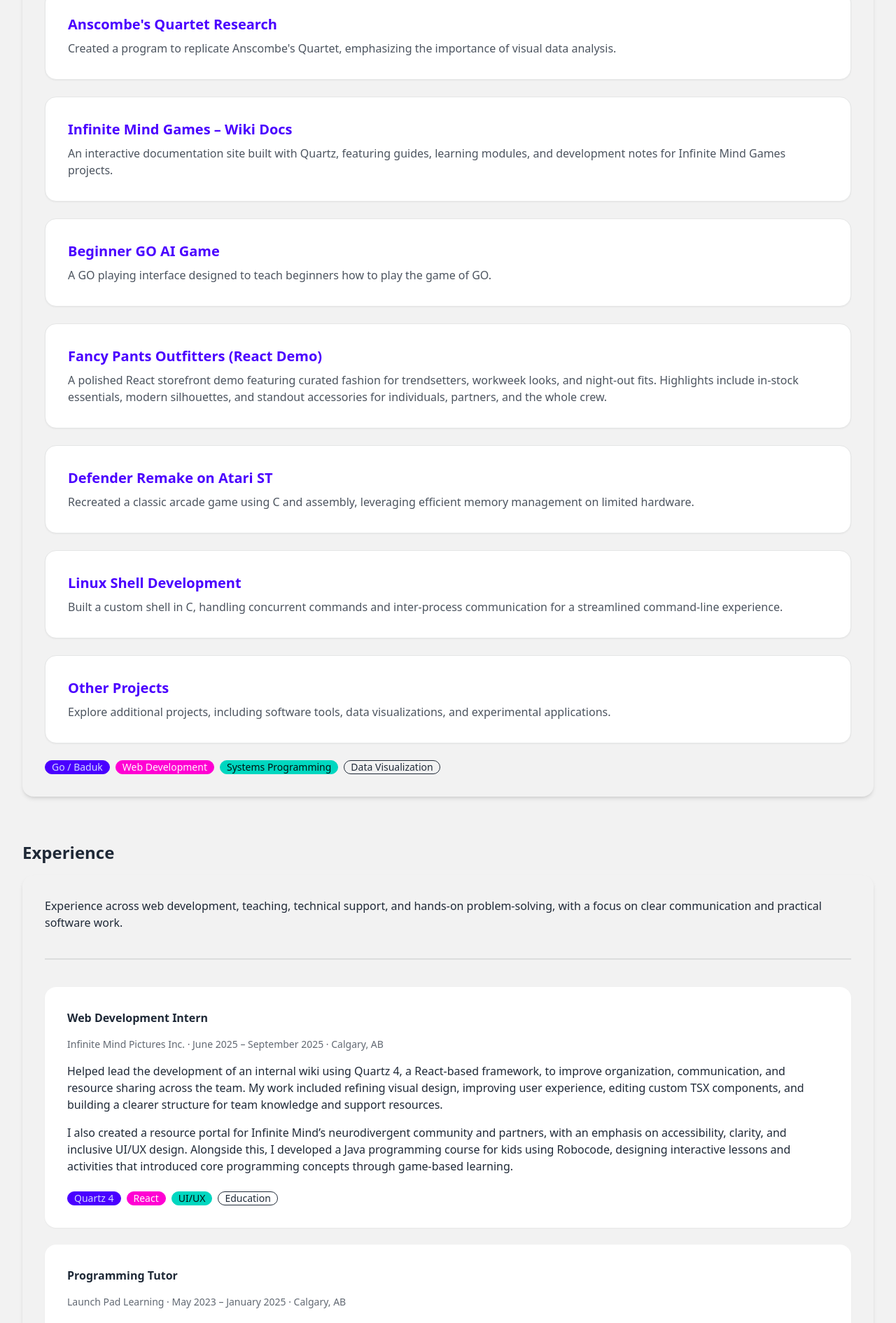
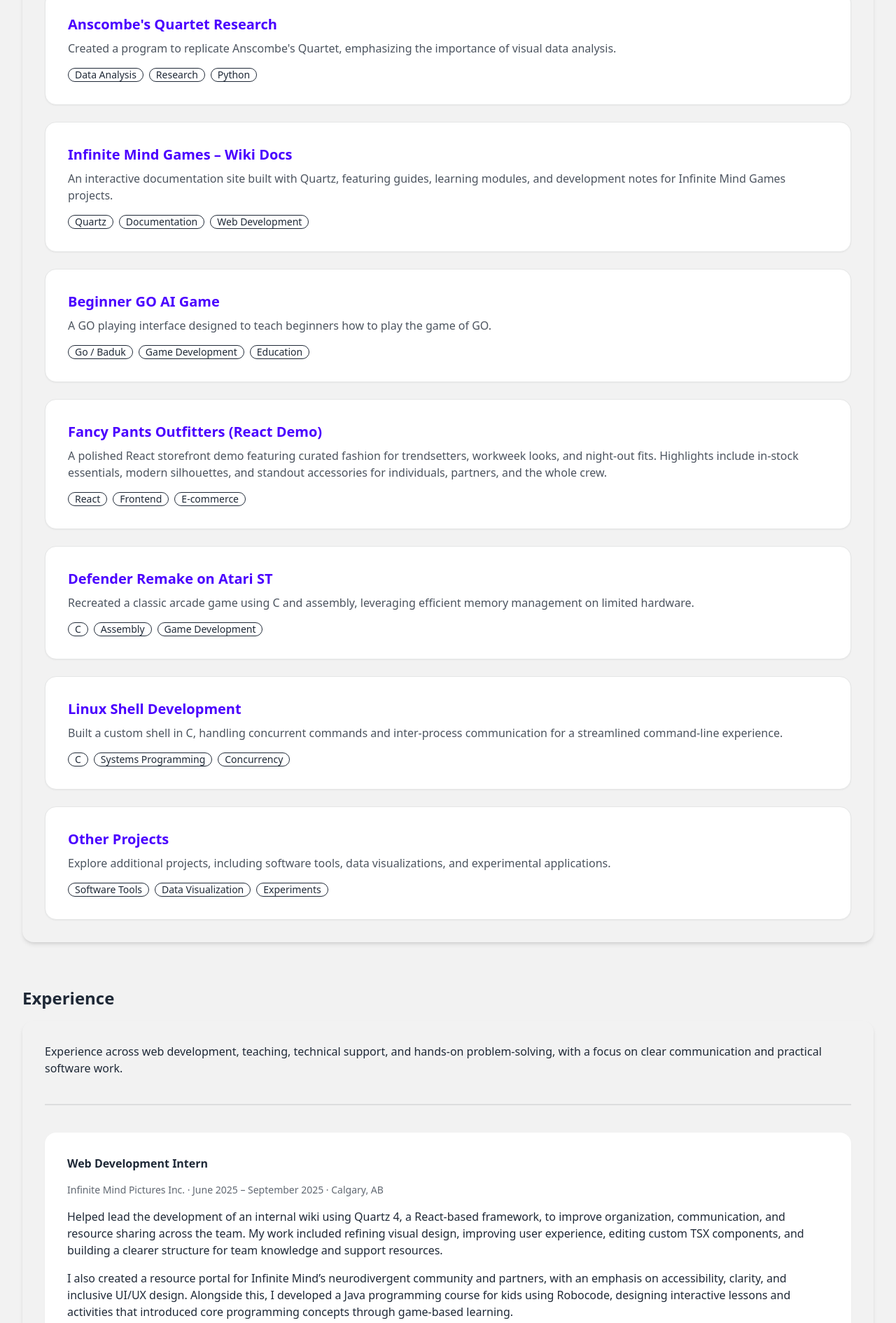
Before and after one commit to axyl-casc/axyl-casc.github.io, a React (Vite) app: page / in a window 1280 px wide. Shown: the part 1464-3354 px from the top of the page at 70% size. Built offline with nearby package versions, Linux system fonts and the light colour scheme.

Commit message:
Refactor homepage tags into section data files

```diff
--- a/src/components/CardGrid.tsx
+++ b/src/components/CardGrid.tsx
@@ -8,6 +8,15 @@ export function CardGrid({ items, grid = false }: { items: CardItem[]; grid?: bo
           <div className="card-body">
             <h3 className="card-title text-primary">{item.title}</h3>
             <p className="text-base-content/80">{item.description}</p>
+            {item.tags && item.tags.length > 0 && (
+              <div className="card-actions pt-2">
+                {item.tags.map((tag) => (
+                  <div key={tag} className="badge badge-outline">
+                    {tag}
+                  </div>
+                ))}
+              </div>
+            )}
           </div>
         </a>
       ))}
--- /dev/null
+++ b/src/experience.tsx
@@ -0,0 +1,34 @@
+export type ExperienceItem = {
+  title: string;
+  meta: string;
+  details: string[];
+  tags: string[];
+};
+
+export const experienceItems: ExperienceItem[] = [
+  {
+    title: 'Web Development Intern',
+    meta: 'Infinite Mind Pictures Inc. · June 2025 – September 2025 · Calgary, AB',
+    details: [
+      'Helped lead the development of an internal wiki using Quartz 4, a React-based framework, to improve organization, communication, and resource sharing across the team. My work included refining visual design, improving user experience, editing custom TSX components, and building a clearer structure for team knowledge and support resources.',
+      'I also created a resource portal for Infinite Mind’s neurodivergent community and partners, with an emphasis on accessibility, clarity, and inclusive UI/UX design. Alongside this, I developed a Java programming course for kids using Robocode, designing interactive lessons and activities that introduced core programming concepts through game-based learning.'
+    ],
+    tags: ['Quartz 4', 'React', 'UI/UX', 'Education']
+  },
+  {
+    title: 'Programming Tutor',
+    meta: 'Launch Pad Learning · May 2023 – January 2025 · Calgary, AB',
+    details: [
+      'Taught programming fundamentals to students ranging from children to adults, with a focus on Python, SQL, Java, and practical problem-solving. Designed hands-on activities, custom exercises, and coding lessons that helped students build confidence with core programming concepts and best practices.'
+    ],
+    tags: ['Python', 'SQL', 'Java', 'Mentoring']
+  },
+  {
+    title: 'Mover & IT Support',
+    meta: 'Darwin’s Moving & Deliveries · July 2018 – August 2020 · Calgary, AB',
+    details: [
+      'Provided technical setup and troubleshooting support for client devices, company computers, and hardware/software issues. This role strengthened my practical troubleshooting skills, communication, and ability to solve technical problems in real-world environments.'
+    ],
+    tags: ['IT Support', 'Troubleshooting', 'Hardware', 'Communication']
+  }
+];
--- /dev/null
+++ b/src/hobbies.tsx
@@ -0,0 +1,22 @@
+import type { CardItem } from './types';
+
+export const hobbies: CardItem[] = [
+  {
+    title: 'Baduk / GO',
+    href: 'https://online-go.com/user/view/1071783',
+    description: 'I enjoy studying and playing GO (Baduk), from tactical puzzles to longer, strategic games online.',
+    tags: ['Baduk / Go', 'Strategy', 'Pattern Recognition']
+  },
+  {
+    title: 'Rock Climbing',
+    href: 'https://www.instagram.com/axyl.sc/',
+    description: 'Bouldering and climbing help me stay active, solve movement problems, and keep improving technique.',
+    tags: ['Bouldering', 'Problem Solving', 'Fitness']
+  },
+  {
+    title: 'Bird Watching',
+    href: 'https://ebird.org/profile/Nzc4Nzg0NQ',
+    description: 'I like tracking sightings, identifying species, and exploring local habitats through birding.',
+    tags: ['Observation', 'Nature', 'Tracking']
+  }
+];
--- a/src/pages/HomePage.tsx
+++ b/src/pages/HomePage.tsx
@@ -1,28 +1,8 @@
 import { CardGrid } from '../components/CardGrid';
 import { Section } from '../components/Section';
-import { projects } from '../projects';
-import type { CardItem } from '../types';
-
-const featuredProjects: CardItem[] = [
-  ...projects
-    .filter((project) => project.section === 'featured')
-    .map((project) => ({
-      title: project.title,
-      href: `/projects/${project.slug}`,
-      description: project.description
-    })),
-  {
-    title: 'Other Projects',
-    href: '/other_projects',
-    description: 'Explore additional projects, including software tools, data visualizations, and experimental applications.'
-  }
-];
-
-const hobbies: CardItem[] = [
-  { title: 'Baduk / GO', href: 'https://online-go.com/user/view/1071783', description: 'I enjoy studying and playing GO (Baduk), from tactical puzzles to longer, strategic games online.' },
-  { title: 'Rock Climbing', href: 'https://www.instagram.com/axyl.sc/', description: 'Bouldering and climbing help me stay active, solve movement problems, and keep improving technique.' },
-  { title: 'Bird Watching', href: 'https://ebird.org/profile/Nzc4Nzg0NQ', description: 'I like tracking sightings, identifying species, and exploring local habitats through birding.' }
-];
+import { experienceItems } from '../experience';
+import { hobbies } from '../hobbies';
+import { featuredProjects } from '../projectsCards';
 
 export function HomePage() {
   return (
@@ -136,13 +116,6 @@ export function HomePage() {
       <div className="divider my-1"></div>
 
       <CardGrid items={featuredProjects} />
-
-      <div className="card-actions">
-        <div className="badge badge-primary">Go / Baduk</div>
-        <div className="badge badge-secondary">Web Development</div>
-        <div className="badge badge-accent">Systems Programming</div>
-        <div className="badge badge-outline">Data Visualization</div>
-      </div>
     </div>
   </div>
 </Section>
@@ -158,97 +131,33 @@ export function HomePage() {
       <div className="divider my-1"></div>
 
       <div className="space-y-6">
-        <div className="card bg-base-100 shadow-sm">
-          <div className="card-body space-y-2">
-            <h3 className="card-title text-base">
-              Web Development Intern
-            </h3>
-
-            <p className="text-sm opacity-70">
-              Infinite Mind Pictures Inc. · June 2025 – September 2025 ·
-              Calgary, AB
-            </p>
-
-            <p>
-              Helped lead the development of an internal wiki using Quartz 4, a
-              React-based framework, to improve organization, communication, and
-              resource sharing across the team. My work included refining visual
-              design, improving user experience, editing custom TSX components,
-              and building a clearer structure for team knowledge and support
-              resources.
-            </p>
-
-            <p>
-              I also created a resource portal for Infinite Mind’s
-              neurodivergent community and partners, with an emphasis on
-              accessibility, clarity, and inclusive UI/UX design. Alongside this,
-              I developed a Java programming course for kids using Robocode,
-              designing interactive lessons and activities that introduced core
-              programming concepts through game-based learning.
-            </p>
-
-            <div className="card-actions pt-2">
-              <div className="badge badge-primary">Quartz 4</div>
-              <div className="badge badge-secondary">React</div>
-              <div className="badge badge-accent">UI/UX</div>
-              <div className="badge badge-outline">Education</div>
+        {experienceItems.map((item) => (
+          <div key={item.title} className="card bg-base-100 shadow-sm">
+            <div className="card-body space-y-2">
+              <h3 className="card-title text-base">{item.title}</h3>
+              <p className="text-sm opacity-70">{item.meta}</p>
+              {item.details.map((detail) => (
+                <p key={detail}>{detail}</p>
+              ))}
+              <div className="card-actions pt-2">
+                {item.tags.map((tag, index) => (
+                  <div
+                    key={tag}
+                    className={[
+                      'badge',
+                      index === 0 ? 'badge-primary' : '',
+                      index === 1 ? 'badge-secondary' : '',
+                      index === 2 ? 'badge-accent' : '',
+                      index > 2 ? 'badge-outline' : ''
+                    ].join(' ').trim()}
+                  >
+                    {tag}
+                  </div>
+                ))}
+              </div>
             </div>
           </div>
-        </div>
-
-        <div className="card bg-base-100 shadow-sm">
-          <div className="card-body space-y-2">
-            <h3 className="card-title text-base">
-              Programming Tutor
-            </h3>
-
-            <p className="text-sm opacity-70">
-              Launch Pad Learning · May 2023 – January 2025 · Calgary, AB
-            </p>
-
-            <p>
-              Taught programming fundamentals to students ranging from children
-              to adults, with a focus on Python, SQL, Java, and practical
-              problem-solving. Designed hands-on activities, custom exercises,
-              and coding lessons that helped students build confidence with core
-              programming concepts and best practices.
-            </p>
-
-            <div className="card-actions pt-2">
-              <div className="badge badge-primary">Python</div>
-              <div className="badge badge-secondary">SQL</div>
-              <div className="badge badge-accent">Java</div>
-              <div className="badge badge-outline">Mentoring</div>
-            </div>
-          </div>
-        </div>
-
-        <div className="card bg-base-100 shadow-sm">
-          <div className="card-body space-y-2">
-            <h3 className="card-title text-base">
-              Mover &amp; IT Support
-            </h3>
-
-            <p className="text-sm opacity-70">
-              Darwin’s Moving &amp; Deliveries · July 2018 – August 2020 ·
-              Calgary, AB
-            </p>
-
-            <p>
-              Provided technical setup and troubleshooting support for client
-              devices, company computers, and hardware/software issues. This role
-              strengthened my practical troubleshooting skills, communication,
-              and ability to solve technical problems in real-world environments.
-            </p>
-
-            <div className="card-actions pt-2">
-              <div className="badge badge-primary">IT Support</div>
-              <div className="badge badge-secondary">Troubleshooting</div>
-              <div className="badge badge-accent">Hardware</div>
-              <div className="badge badge-outline">Communication</div>
-            </div>
-          </div>
-        </div>
+        ))}
       </div>
     </div>
   </div>
@@ -267,13 +176,6 @@ export function HomePage() {
       <div className="divider my-1"></div>
 
       <CardGrid items={hobbies} />
-
-      <div className="card-actions">
-        <div className="badge badge-primary">Baduk / Go</div>
-        <div className="badge badge-secondary">Rock Climbing</div>
-        <div className="badge badge-accent">Bird Watching</div>
-        <div className="badge badge-outline">Strategy</div>
-      </div>
     </div>
   </div>
 </Section>
--- a/src/projects.ts
+++ b/src/projects.ts
@@ -6,83 +6,95 @@ export const projects: Project[] = [
     title: "Anscombe's Quartet Research",
     description: "Created a program to replicate Anscombe's Quartet, emphasizing the importance of visual data analysis.",
     projectUrl: 'https://github.com/axyl-casc/Anscombes_Research?tab=readme-ov-file#anscombes-quartet-research-project',
-    section: 'featured'
+    section: 'featured',
+    tags: ['Data Analysis', 'Research', 'Python']
   },
   {
     slug: 'infinite-mind-games-wiki-docs',
     title: 'Infinite Mind Games – Wiki Docs',
     description: 'An interactive documentation site built with Quartz, featuring guides, learning modules, and development notes for Infinite Mind Games projects.',
     projectUrl: 'https://infinite-mind-pictures-inc.github.io/Infinite-Mind-Wiki/',
-    section: 'featured'
+    section: 'featured',
+    tags: ['Quartz', 'Documentation', 'Web Development']
   },
   {
     slug: 'beginner-go-ai-game',
     title: 'Beginner GO AI Game',
     description: 'A GO playing interface designed to teach beginners how to play the game of GO.',
     projectUrl: 'https://zxnashx.itch.io/beginner-go-game',
-    section: 'featured'
+    section: 'featured',
+    tags: ['Go / Baduk', 'Game Development', 'Education']
   },
   {
     slug: 'fancy-pants-outfitters-react-demo',
     title: 'Fancy Pants Outfitters (React Demo)',
     description: 'A polished React storefront demo featuring curated fashion for trendsetters, workweek looks, and night-out fits. Highlights include in-stock essentials, modern silhouettes, and standout accessories for individuals, partners, and the whole crew.',
     projectUrl: 'https://acare3.github.io/4513_2_website/',
-    section: 'featured'
+    section: 'featured',
+    tags: ['React', 'Frontend', 'E-commerce']
   },
   {
     slug: 'defender-remake-atari-st',
     title: 'Defender Remake on Atari ST',
     description: 'Recreated a classic arcade game using C and assembly, leveraging efficient memory management on limited hardware.',
     projectUrl: 'https://github.com/axyl-casc/DefenderRemake/tree/main?tab=readme-ov-file#atari-st-game---defender',
-    section: 'featured'
+    section: 'featured',
+    tags: ['C', 'Assembly', 'Game Development']
   },
   {
     slug: 'linux-shell-development',
     title: 'Linux Shell Development',
     description: 'Built a custom shell in C, handling concurrent commands and inter-process communication for a streamlined command-line experience.',
     projectUrl: 'https://github.com/axyl-casc/linux-shell?tab=readme-ov-file#linux-shell',
-    section: 'featured'
+    section: 'featured',
+    tags: ['C', 'Systems Programming', 'Concurrency']
   },
   {
     slug: 'cpu-scheduler',
     title: 'CPU Scheduler',
     description: 'Run different CPU scheduling algorithms interactively and view the results afterwards.',
     projectUrl: 'https://axyl-casc.github.io/Scheduler-Designer/',
-    section: 'other'
+    section: 'other',
+    tags: ['Algorithms', 'Visualization', 'Education']
   },
   {
     slug: 'airplane-package-scheduler',
     title: 'Airplane Package Scheduler',
     description: 'Effectively calculates possible routes for airplanes to deliver packages with a version made in Javascript and Haskell.',
     projectUrl: 'https://github.com/axyl-casc/AirplaneGraphProject?tab=readme-ov-file#readme',
-    section: 'other'
+    section: 'other',
+    tags: ['JavaScript', 'Haskell', 'Graph Algorithms']
   },
   {
     slug: 'daily-training-game',
     title: 'Daily Training Game',
     description: 'A daily to-do list app I use for language learning and tracking whatever currently interests me.',
     projectUrl: 'https://axyl-casc.github.io/TrainingGame/',
-    section: 'other'
+    section: 'other',
+    tags: ['Productivity', 'Habit Tracking', 'Web App']
   },
   {
     slug: 'goguesser',
     title: 'GoGuesser',
     description: 'Guess the next best move in a Go game.',
     projectUrl: 'https://goguesser.onrender.com/',
-    section: 'other'
+    section: 'other',
+    tags: ['Go / Baduk', 'Puzzle', 'Web App']
   },
   {
     slug: 'dice-simulator',
     title: 'Dice Simulator',
     description: 'Generate probability distribution tables from custom sets of dice.',
     projectUrl: 'https://axyl-casc.github.io/Dice-Simulator/',
-    section: 'other'
+    section: 'other',
+    tags: ['Probability', 'Simulation', 'Visualization']
   },
   {
     slug: 'go-library',
     title: 'Go Library',
     description: 'Offline-first bookshelf for Go materials, with search, bookmarks, and resume tracking across PDF/SGF/HTML files.',
     projectUrl: 'https://github.com/axyl-casc/GoLibrary',
-    section: 'other'
+    section: 'other',
+    tags: ['Offline-first', 'Search', 'Go / Baduk']
   }
 ];
--- /dev/null
+++ b/src/projectsCards.tsx
@@ -0,0 +1,19 @@
+import { projects } from './projects';
+import type { CardItem } from './types';
+
+export const featuredProjects: CardItem[] = [
+  ...projects
+    .filter((project) => project.section === 'featured')
+    .map((project) => ({
+      title: project.title,
+      href: `/projects/${project.slug}`,
+      description: project.description,
+      tags: project.tags
+    })),
+  {
+    title: 'Other Projects',
+    href: '/other_projects',
+    description: 'Explore additional projects, including software tools, data visualizations, and experimental applications.',
+    tags: ['Software Tools', 'Data Visualization', 'Experiments']
+  }
+];
--- a/src/types.ts
+++ b/src/types.ts
@@ -2,6 +2,7 @@ export type CardItem = {
   title: string;
   description: string;
   href: string;
+  tags?: string[];
 };
 
 export type Project = {
@@ -10,4 +11,5 @@ export type Project = {
   description: string;
   projectUrl: string;
   section: 'featured' | 'other';
+  tags: string[];
 };
```
